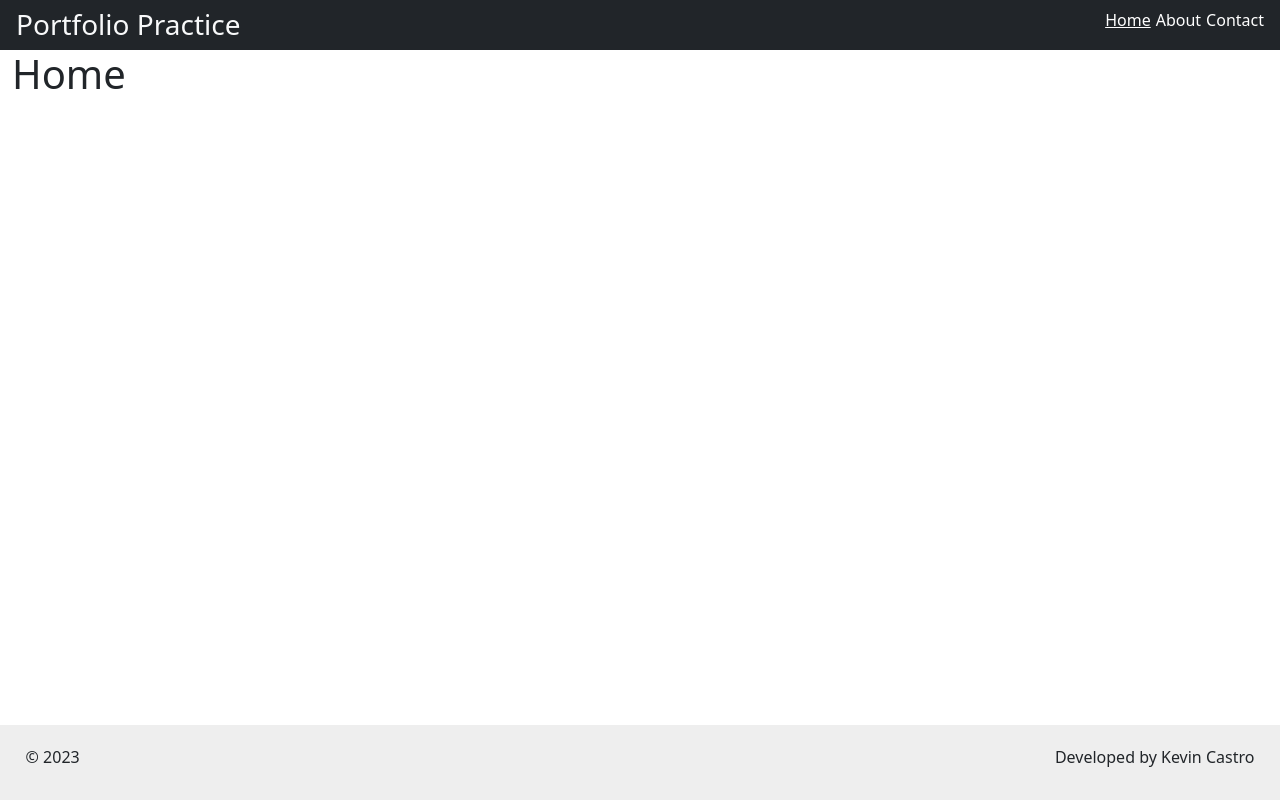
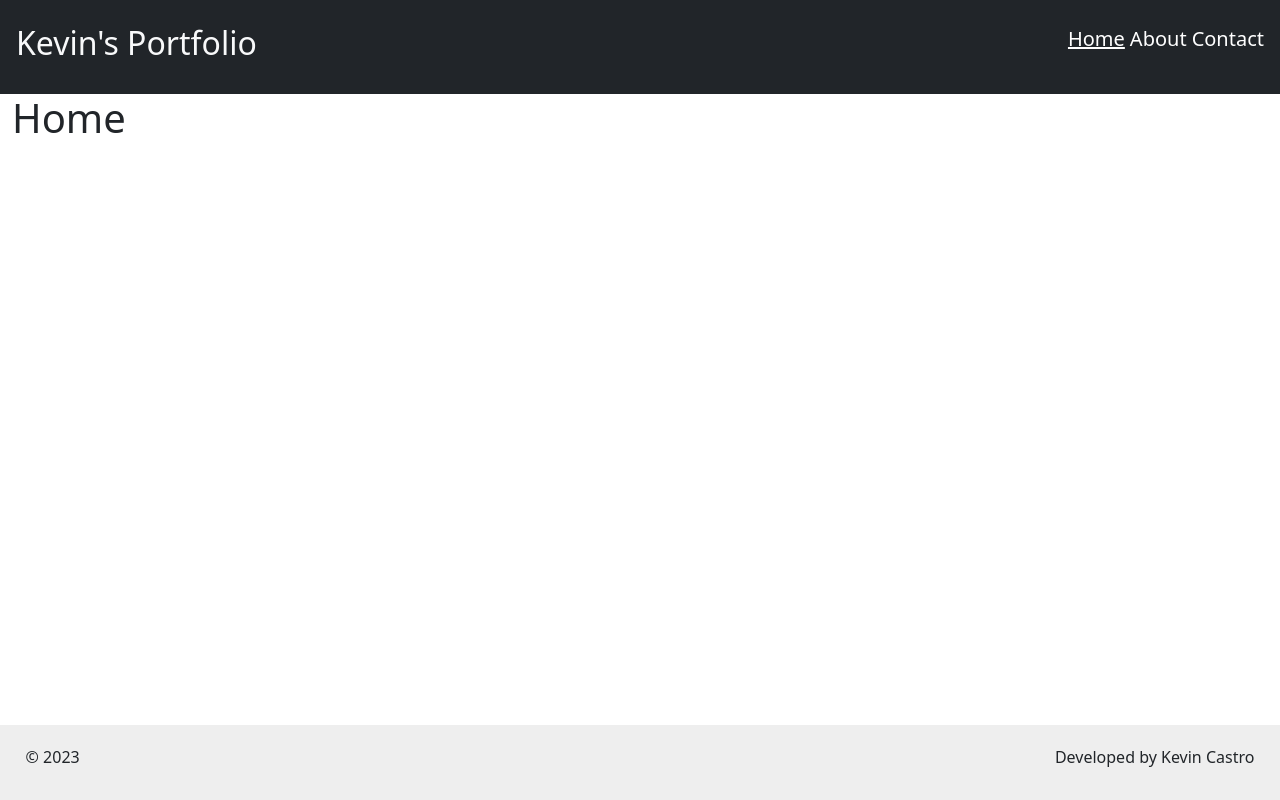
Before and after one commit to Kev-Castro/kc-porfolio-2023, a React (Vite) app: page / in a window 1280 px wide. Built offline with nearby package versions, Linux system fonts and the light colour scheme.

Commit message:
made changes to font sizing in header

```diff
--- a/src/compotents/Header.jsx
+++ b/src/compotents/Header.jsx
@@ -2,8 +2,8 @@ import { NavLink } from 'react-router-dom'
 
 function Header() {
     return (
-        <header className="d-flex justify-content-between pt-2 ps-3 pe-3 bg-dark">
-            <h3 className="text-light">Portfolio Practice</h3>
+        <header className="d-flex justify-content-between pt-4 ps-3 pe-3 pb-4 bg-dark">
+            <h2 className="text-light">Kevin's Portfolio</h2>
 
             <nav>
                 <NavLink to="/">Home</NavLink>
--- a/src/index.scss
+++ b/src/index.scss
@@ -17,6 +17,8 @@ a {
 header {
     nav {
         a {
+            font-size: 20px;
+
             &:not(:last-child) {
                 margin-right: 5px;
             }
```
